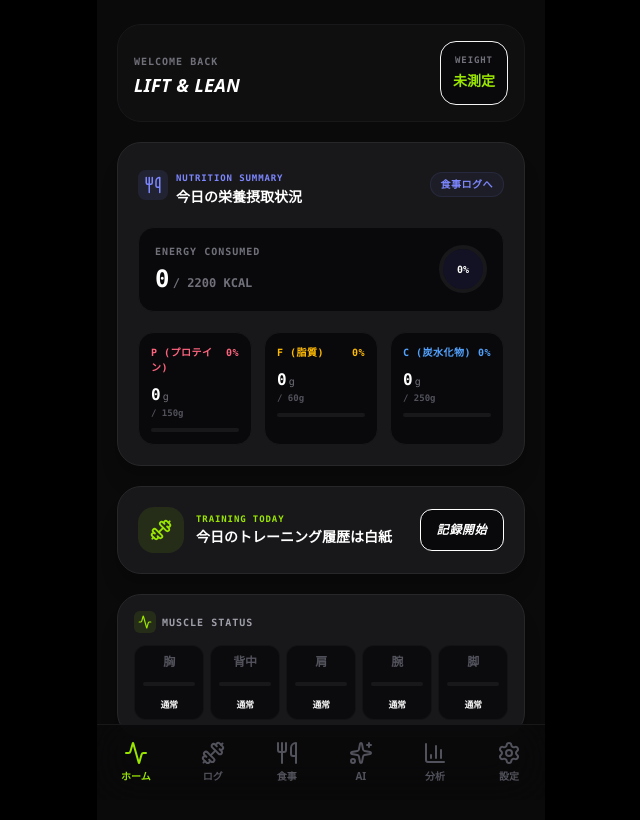
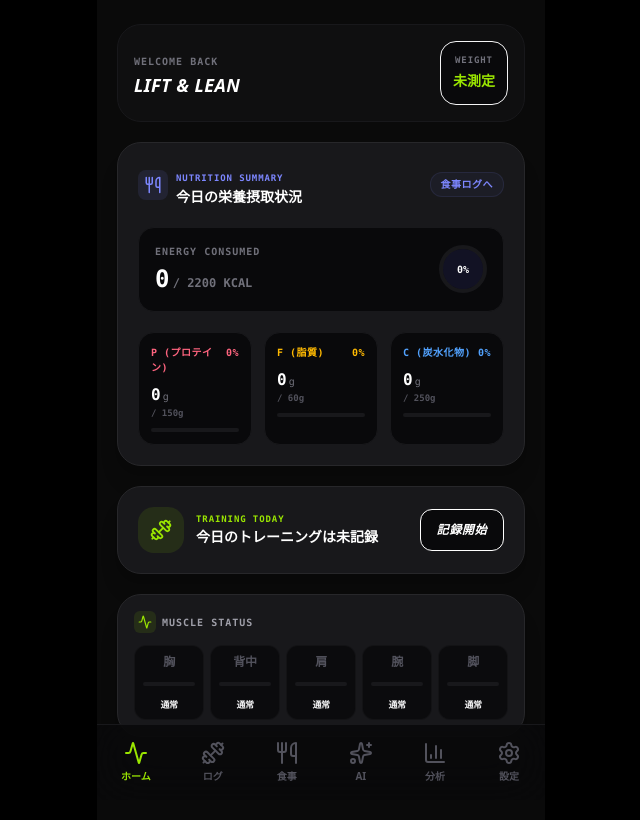
Before and after one commit to yumma180853/lift-and-lean, a React (Vite) app: page / in a window 1280 px wide. Shown: the top 820 px of the page, without its empty margins (319-959 px from the left). Built offline with nearby package versions, Linux system fonts and the light colour scheme.

Commit message:
Update SectionDashboard.tsx

```diff
--- a/src/components/SectionDashboard.tsx
+++ b/src/components/SectionDashboard.tsx
@@ -33,7 +33,7 @@ const detectCategory = (name: string): string => {
   if (n.includes('ショルダー') || n.includes('レイズ') || n.includes('ミリタリー' ) || n.includes('肩')) return '肩';
   if (n.includes('カール') || n.includes('プッシュダウン') || n.includes('スカル') || n.includes('腕') || n.includes('バイセプス') || n.includes('トライセプス')) return '腕';
   if (n.includes('スクワット') || n.includes('レッグ') || n.includes('プレス') && n.includes('レッグ') || n.includes('脚') || n.includes('ふくらはぎ')) return '脚';
-  return 'その他';
+  return 'ignore';
 };
 
 export function SectionDashboard({
@@ -84,7 +84,6 @@ export function SectionDashboard({
       const isTrainedToday = trainedTodayCategories.has(cat);
       const isTrainedYesterday = trainedYesterdayCategories.has(cat);
 
-      // 💡 改善：パッと見で1秒で意味が伝わる言葉へリプレイス
       let statusText = '通常';
       let statusColor = 'zinc';
       let isHighlight = false;
@@ -134,7 +133,7 @@ export function SectionDashboard({
 
   return (
     <div className="space-y-5 pb-24">
-      {/* HEADER WELCOME (v2.1 を排除しスッキリ) */}
+      {/* HEADER WELCOME */}
       <div className="flex justify-between items-center bg-zinc-900/40 border border-zinc-900 p-4 rounded-3xl">
         <div>
           <span className="text-[10px] font-black tracking-widest text-zinc-500 uppercase font-mono">WELCOME BACK</span>
@@ -148,7 +147,7 @@ export function SectionDashboard({
         </button>
       </div>
 
-      {/* 1️⃣ TODAY'S ENERGY ACCUMULATOR (メインの食事状況を最上部に) */}
+      {/* 1️⃣ TODAY'S ENERGY ACCUMULATOR */}
       <div className="bg-zinc-900 border border-zinc-800 rounded-3xl p-5 shadow-xl space-y-5">
         <div className="flex justify-between items-center">
           <div className="flex items-center gap-2">
@@ -195,13 +194,13 @@ export function SectionDashboard({
         </div>
       </div>
 
-      {/* 2️⃣ WORKOUT QUICK SUMMARY (筋トレ開始ボタン) */}
+      {/* 2️⃣ WORKOUT QUICK SUMMARY (💡「白紙」から「未記録」へ超絶スタイリッシュに改修！) */}
       <div className="bg-zinc-900 border border-zinc-800 rounded-3xl p-5 shadow-xl flex items-center justify-between">
         <div className="flex items-center gap-3">
           <div className="p-3 bg-lime-400/10 rounded-2xl text-lime-400"><Dumbbell size={22} /></div>
           <div>
             <span className="text-[9px] font-black tracking-widest text-lime-400 uppercase font-mono block">TRAINING TODAY</span>
-            <h4 className="font-bold text-white text-sm">{todayWorkout ? `${todayWorkout.exercises.length} 種目のログが記録中` : '今日のトレーニング履歴は白紙'}</h4>
+            <h4 className="font-bold text-white text-sm">{todayWorkout ? `${todayWorkout.exercises.length} 種目のログが記録中` : '今日のトレーニングは未記録'}</h4>
           </div>
         </div>
         <button type="button" onClick={() => setActiveTab('workout')} className="bg-zinc-950 border border-zinc-850 hover:border-zinc-700 text-white font-black px-4 py-3 rounded-xl text-xs uppercase italic tracking-wider active:scale-95 transition-all" >
@@ -209,7 +208,7 @@ export function SectionDashboard({
         </button>
       </div>
 
-      {/* 3️⃣ 5連ミニメーター (鶴嶌さんのリクエスト通り一番下へ美しく配置！) */}
+      {/* 3️⃣ 5連ミニメーター */}
       <div className="bg-zinc-900 border border-zinc-800 rounded-3xl p-4 shadow-xl space-y-3">
         <div className="flex items-center gap-1.5">
           <div className="p-1 bg-lime-400/10 rounded-md text-lime-400"><Activity size={14} /></div>
```
